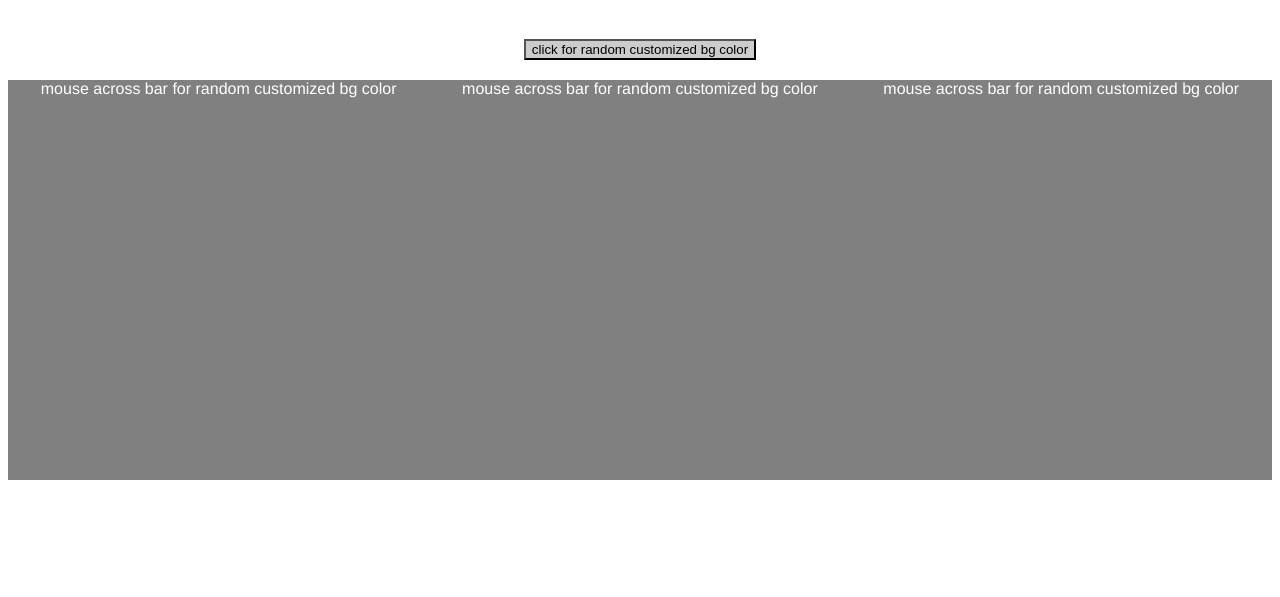
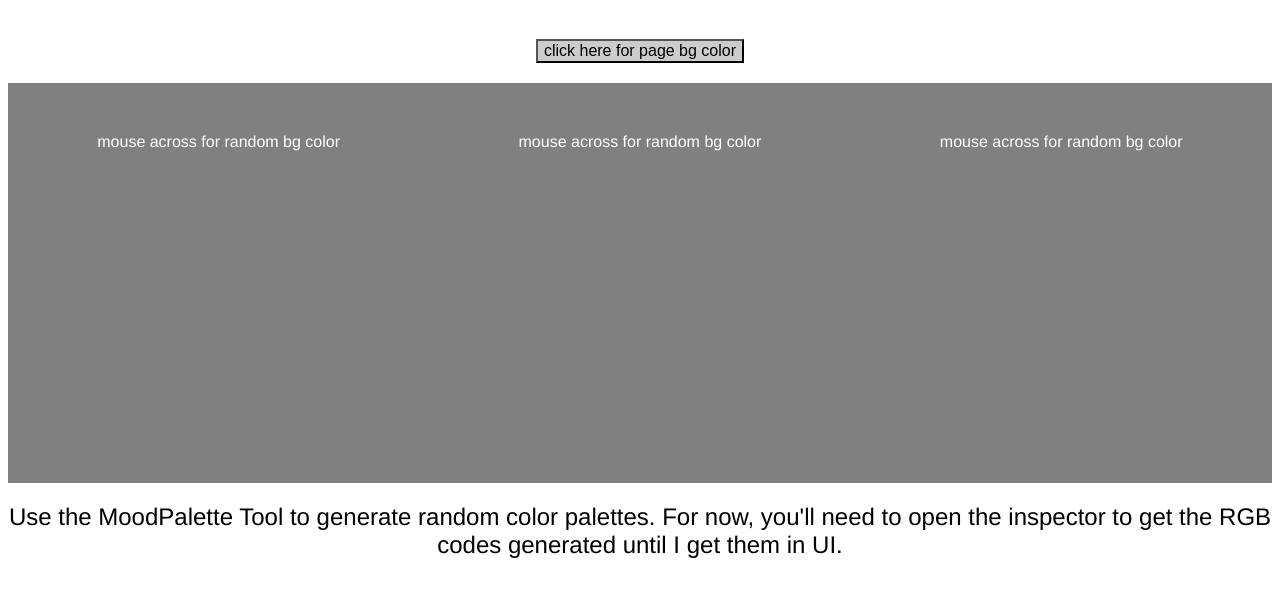
Before and after one commit to lisa-ewart/JavaJan, a plain HTML site: page index.html in a window 1280 px wide. Shown: the part 71-668 px from the top of the page. Drawn offline with Linux system fonts and the light colour scheme.

Commit message:
Heading Change

```diff
--- a/css/style.css
+++ b/css/style.css
@@ -18,6 +18,11 @@
 	height:500px;
 
 }
+h2{
+	font-family:helvetica neue;
+	font-weight:lighter;
+	font-color:#666;
+}
 .clearfix:after {
   content: "";
   display: table;
@@ -27,37 +32,43 @@
 	margin-top:5px;
 	background-color:grey;
 	width:33.33%;
-	height:400px;
+	height:350px;
 	margin: 0 auto;
 	color:white;
 	font-family:helvetica neue;
 	font-weight:lighter;
 	float:left;
+	padding-top:50px;
 }
 .smalldiv2{
 	margin-top:5px;
 	background-color:grey;
 	width:33.33%;
-	height:400px;
+	height:350px;
 	margin: 0 auto;
 	color:white;
 	font-family:helvetica neue;
 	font-weight:lighter;
 	float:left;
+	padding-top:50px;
 }
 .smalldiv3{
 	margin-top:5px;
 	background-color:grey;
 	width:33.33%;
-	height:400px;
+	height:350px;
 	margin: 0 auto;
 	color:white;
 	font-family:helvetica neue;
 	font-weight:lighter;
 	float:left;
+	padding-top:50px;
 }
+
 button{
 	background-color:#ccc;
 	margin:20px;
 	outline:none;
+	font-size:1em;
+	font-weight:lighter;
 }
--- a/index.html
+++ b/index.html
@@ -47,12 +47,13 @@
 <body>
 <div class = "maindiv">
 <h1>Set Your Palette</h1>
-<button type="button" onclick="changeBG()">click for random customized bg color</button>
+<button type="button" onclick="changeBG()">click here for page bg color</button>
 <div class="clearfix">
-<div class="smalldiv" type="div" onmouseover="changeBG2()">mouse across bar for random customized bg color</div>
-<div class="smalldiv2" type="div" onmouseover="changeBG3()">mouse across bar for random customized bg color</div>
-<div class="smalldiv3" type="div" onmouseover="changeBG4()">mouse across bar for random customized bg color</div>
+<div class="smalldiv" type="div" onmouseover="changeBG2()">mouse across for random bg color</div>
+<div class="smalldiv2" type="div" onmouseover="changeBG3()">mouse across for random bg color</div>
+<div class="smalldiv3" type="div" onmouseover="changeBG4()">mouse across for random bg color</div>
 </div>
+<div class = "footer"><h2>Use the MoodPalette Tool to generate random color palettes.  For now, you'll need to open the inspector to get the RGB codes generated until I get them in UI.</h2></div>
 </div>
 
 </body>
```
